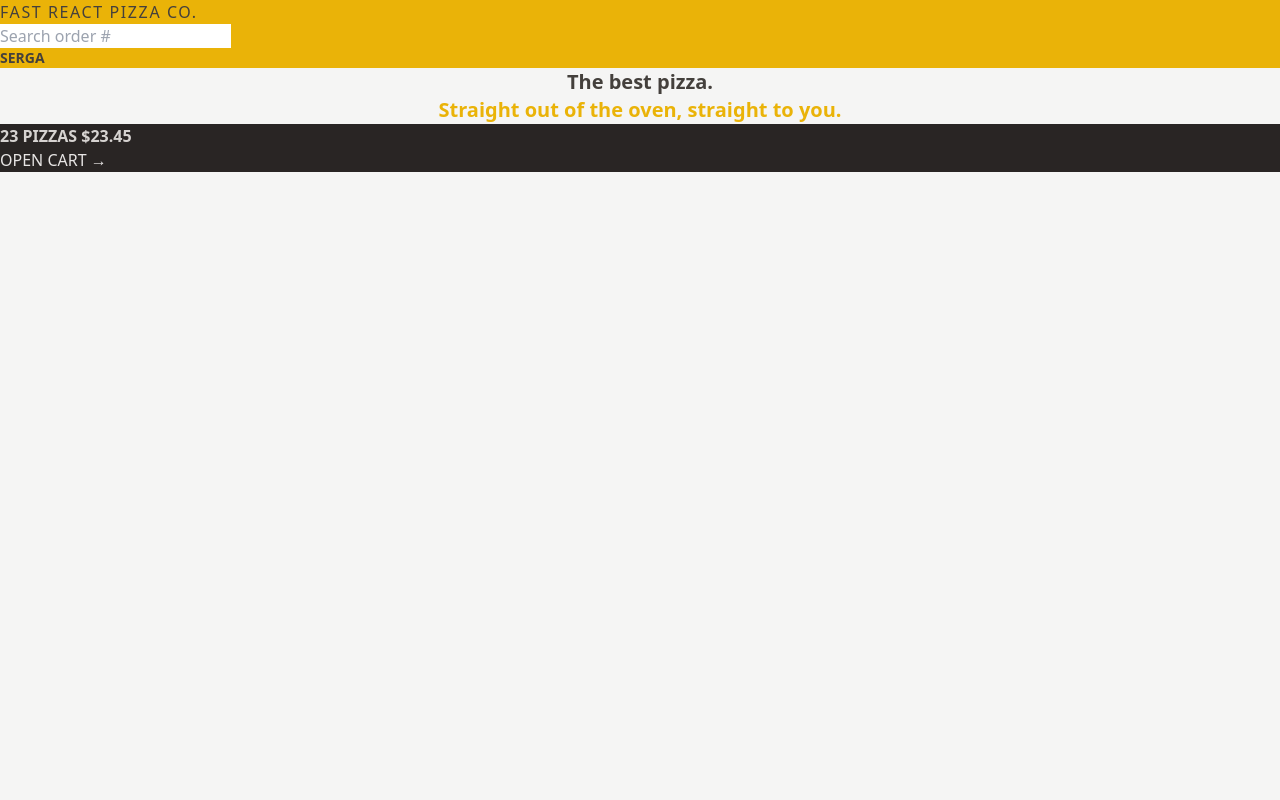
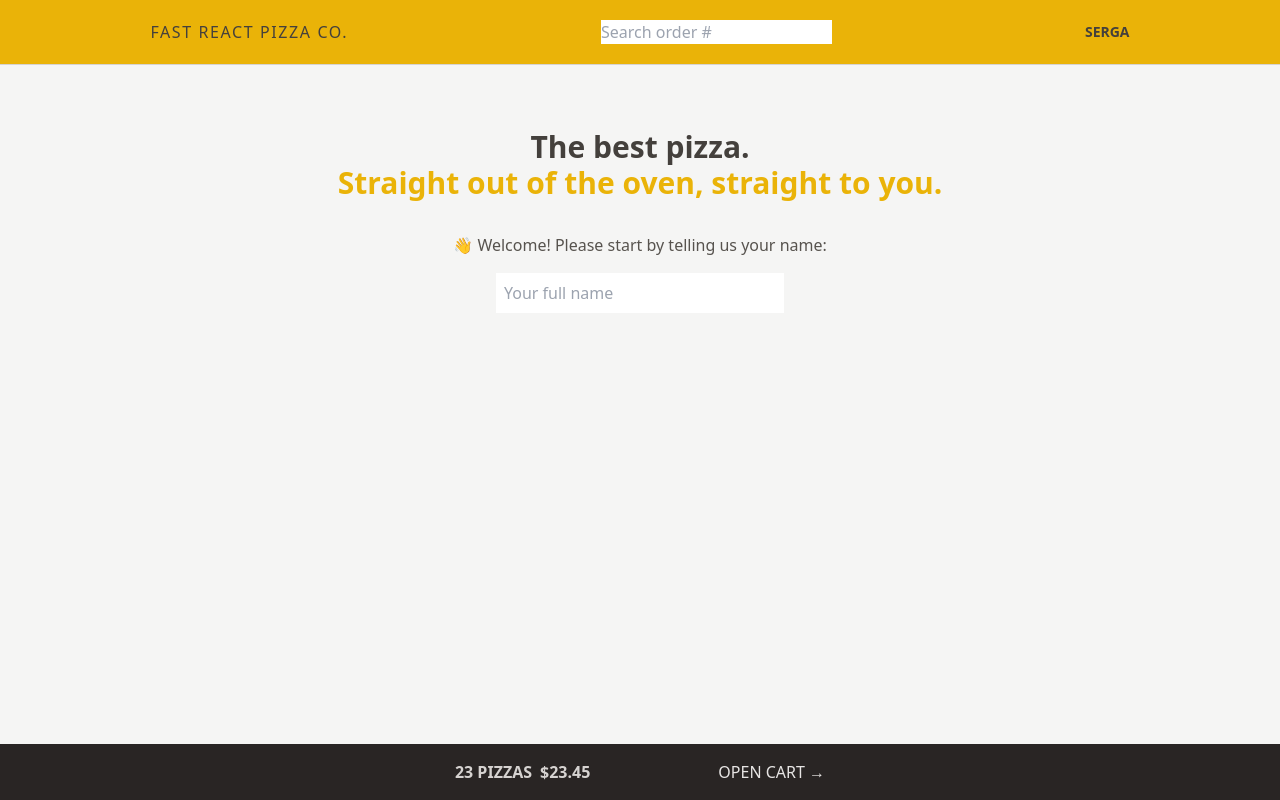
Before and after one commit to Ahmed-Serag19/pizzaroni, a React (Vite) app: page / in a window 1280 px wide. Built offline with nearby package versions, Linux system fonts and the light colour scheme.

Commit message:
adjusted outlet, added grid and flex

```diff
--- a/src/features/cart/CartOverview.jsx
+++ b/src/features/cart/CartOverview.jsx
@@ -2,9 +2,9 @@
 
 function CartOverview() {
   return (
-    <div className="bg-stone-800 uppercase text-stone-200">
-      <p className="font-semibold text-stone-300">
-        <span>23 pizzas </span>
+    <div className="flex items-center justify-center gap-32 bg-stone-800 p-4 px-4 text-sm uppercase text-stone-200 sm:px-6 md:text-base">
+      <p className="space-x-2 font-semibold text-stone-300">
+        <span>23 pizzas</span>
         <span>$23.45</span>
       </p>
       <Link to="/cart">Open cart &rarr;</Link>
--- a/src/features/user/CreateUser.jsx
+++ b/src/features/user/CreateUser.jsx
@@ -1,7 +1,7 @@
-import { useState } from 'react';
+import { useState } from "react";
 
 function CreateUser() {
-  const [username, setUsername] = useState('');
+  const [username, setUsername] = useState("");
 
   function handleSubmit(e) {
     e.preventDefault();
@@ -9,16 +9,19 @@
 
   return (
     <form onSubmit={handleSubmit}>
-      <p>👋 Welcome! Please start by telling us your name:</p>
+      <p className="mb-4 text-sm text-stone-600 md:text-base">
+        👋 Welcome! Please start by telling us your name:
+      </p>
 
       <input
         type="text"
         placeholder="Your full name"
         value={username}
         onChange={(e) => setUsername(e.target.value)}
+        className="h-10 w-72 px-2"
       />
 
-      {username !== '' && (
+      {username !== "" && (
         <div>
           <button>Start ordering</button>
         </div>
--- a/src/features/user/Username.jsx
+++ b/src/features/user/Username.jsx
@@ -1,7 +1,7 @@
 import React from "react";
 
 const Username = () => {
-  return <div className="text-sm font-semibold">Serga</div>;
+  return <div className="hidden text-sm font-semibold md:block">Serga</div>;
 };
 
 export default Username;
--- a/src/ui/AppLayout.jsx
+++ b/src/ui/AppLayout.jsx
@@ -7,12 +7,14 @@
   console.log(navigation);
   const isLoading = navigation.state === "loading";
   return (
-    <div className="layout">
+    <div className="grid h-screen grid-rows-[auto_1fr_auto]">
       {isLoading && <Loader />}
       <Header />
-      <main>
-        <Outlet />
-      </main>
+      <div className="overflow-scroll">
+        <main className="mx-auto max-w-3xl">
+          <Outlet />
+        </main>
+      </div>
       <CartOverview />
     </div>
   );
--- a/src/ui/Header.jsx
+++ b/src/ui/Header.jsx
@@ -4,7 +4,7 @@
 
 const Header = () => {
   return (
-    <header className="bg-yellow-500 uppercase">
+    <header className="flex items-center justify-around border-b border-stone-300 bg-yellow-500 px-4 py-5 uppercase sm:px-6">
       <Link to="/" className="tracking-widest">
         Fast React Pizza Co.
       </Link>
--- a/src/ui/Home.jsx
+++ b/src/ui/Home.jsx
@@ -1,13 +1,16 @@
+import CreateUser from "../features/user/CreateUser";
+
 function Home() {
   return (
-    <div>
-      <h1 className="text-center text-xl font-semibold text-stone-700">
+    <div className="my-10 px-4 text-center sm:my-16">
+      <h1 className="mb-8 text-xl font-semibold text-stone-700 md:text-3xl">
         The best pizza.
         <br />
         <span className="text-yellow-500">
           Straight out of the oven, straight to you.
         </span>{" "}
       </h1>
+      <CreateUser />
     </div>
   );
 }
```
